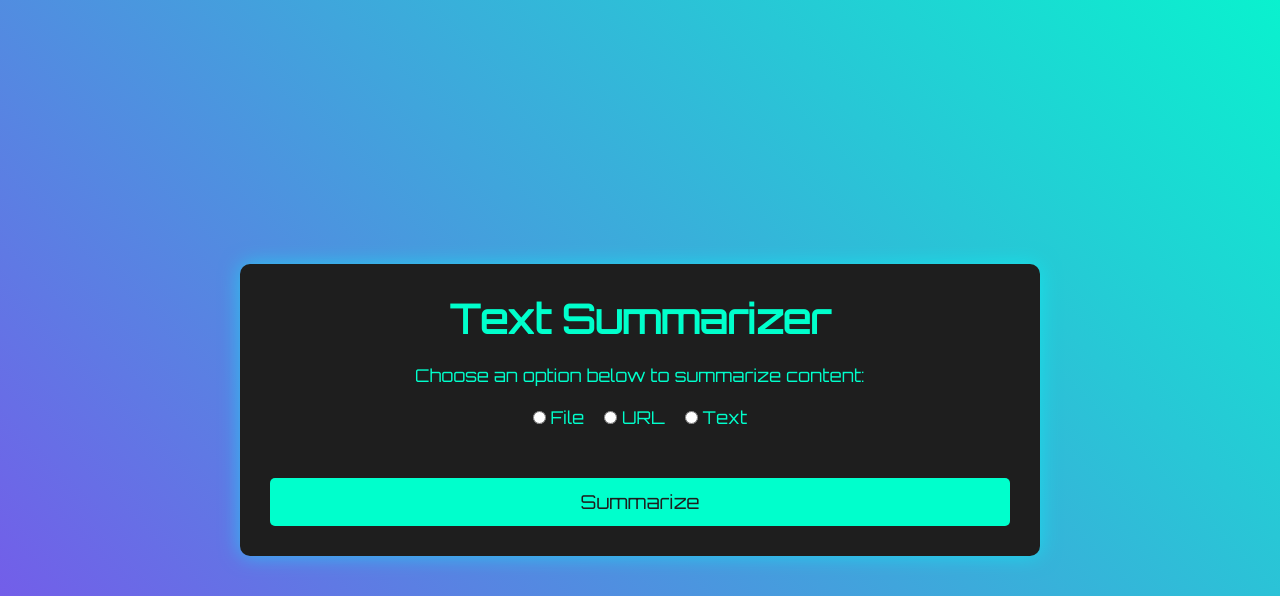
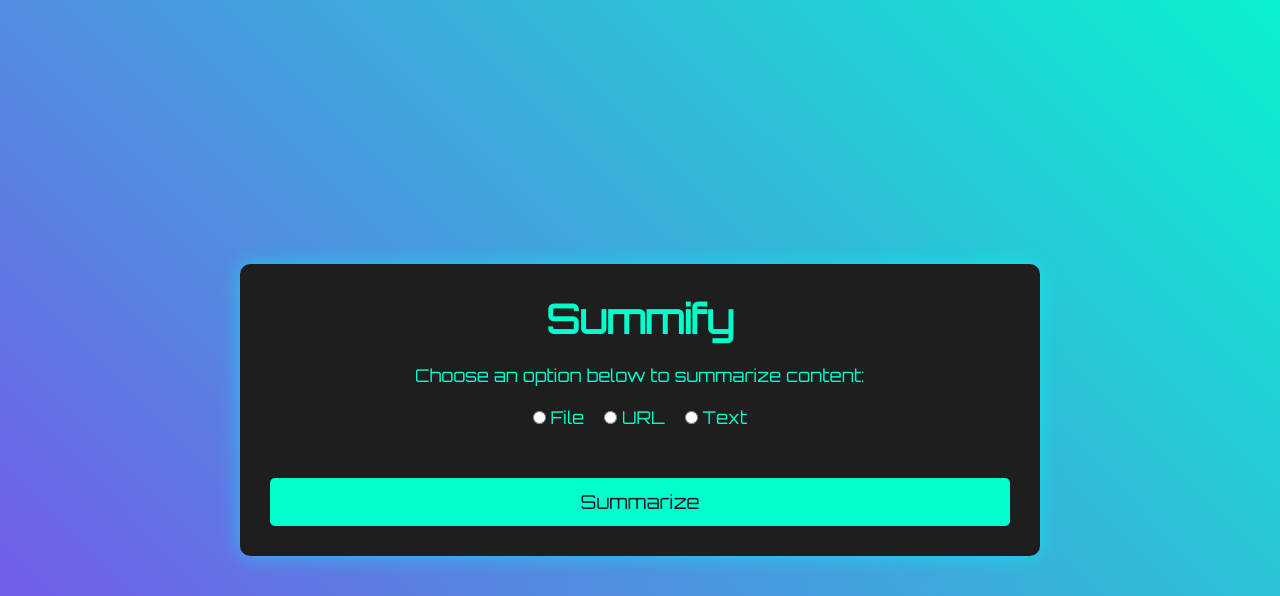
Before and after one commit to 51N6H/summify, a Flask app: page / in a window 1280 px wide. Shown: the top 596 px of the page. Run offline with Flask 3, Linux system fonts and the light colour scheme.

Commit message:
Changed Title

```diff
--- a/templates/index.html
+++ b/templates/index.html
@@ -9,7 +9,7 @@
 </head>
 <body>
     <div class="container">
-        <h1 class="title">Text Summarizer</h1>
+        <h1 class="title">Summify</h1>
         <p class="description">Choose an option below to summarize content:</p>
 
         <form method="POST" enctype="multipart/form-data">
```
